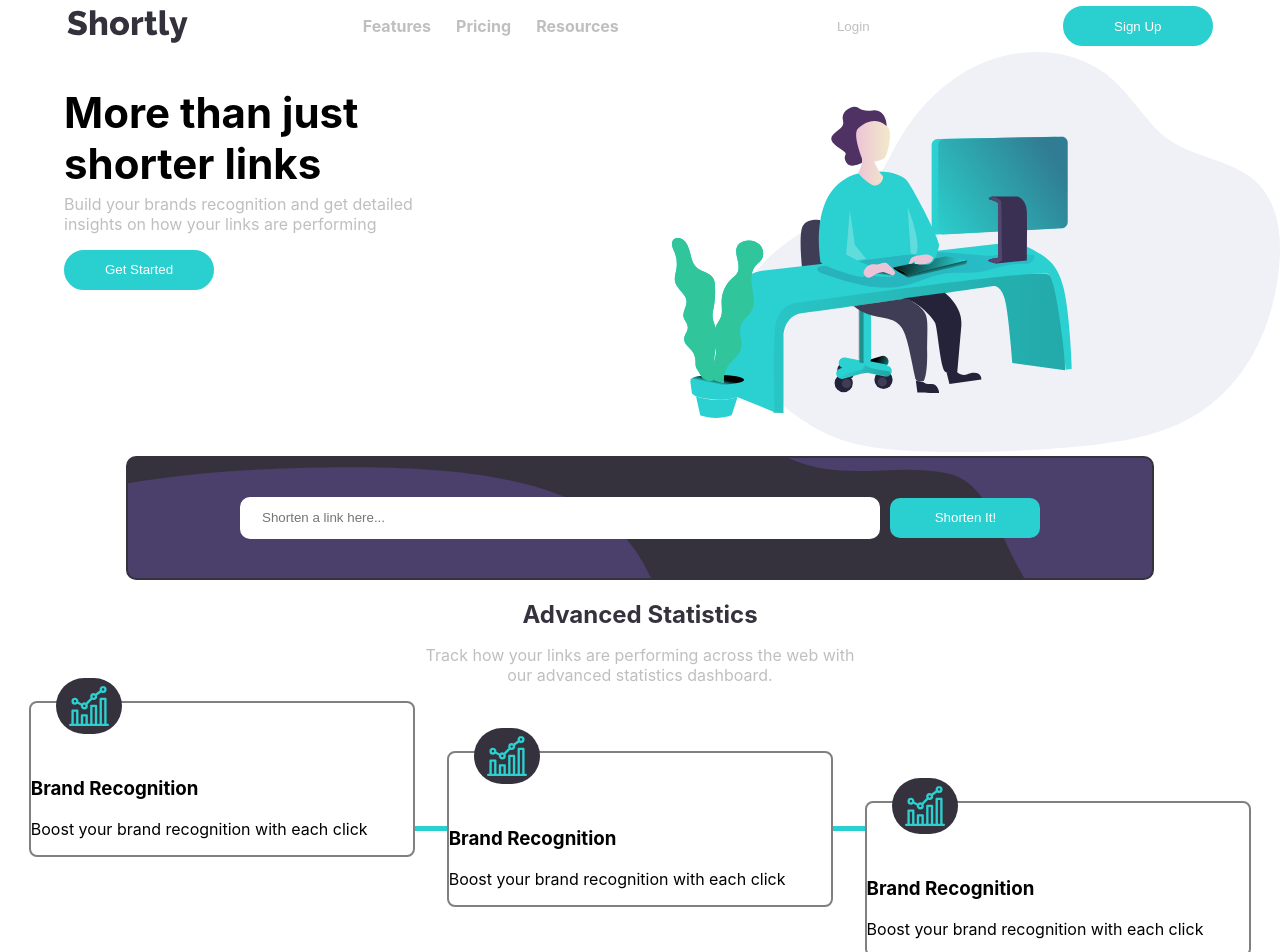
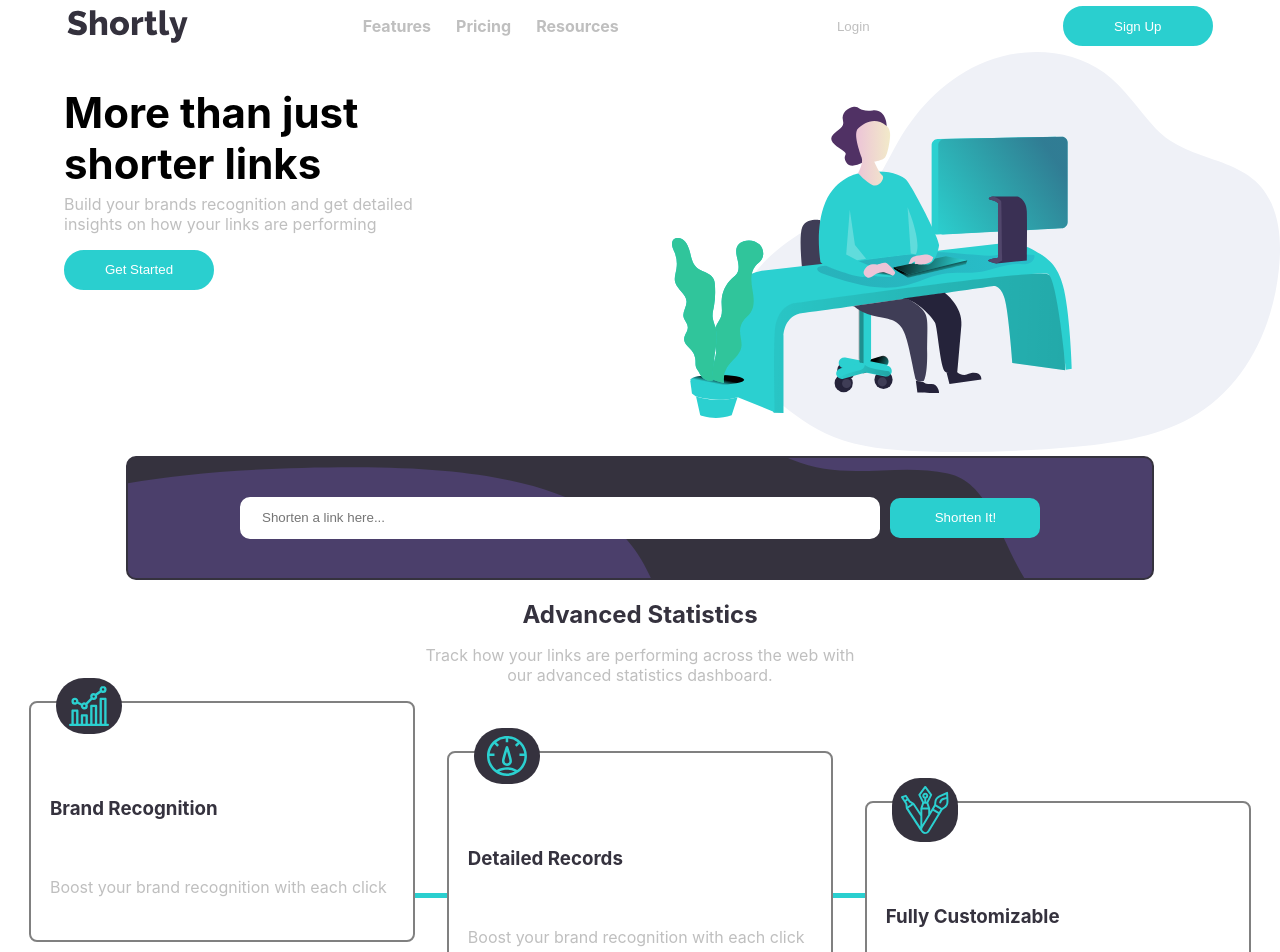
Before and after one commit to steven-mpawulo/url-shortening-page, a React (Create React App) app: page / in a window 1280 px wide. Shown: the top 952 px of the page. Built offline with nearby package versions, Linux system fonts and the light colour scheme.

Commit message:
adds padding to h2 and p in card

```diff
--- a/src/components/common/card/card.css
+++ b/src/components/common/card/card.css
@@ -3,6 +3,15 @@
     position: relative;
     width: 100%;
     border-radius: 8px;
+}
+.card h3 {
+    color: hsl(255, 11%, 22%);
+    padding: 5%;
+}
+
+.card p {
+    color: hsl(0, 0%, 75%);
+    padding: 5%;
 }
 .container-for-icon {
     position: relative;
--- a/src/components/main/Main.js
+++ b/src/components/main/Main.js
@@ -1,9 +1,11 @@
 import React from 'react'
 import Button from '../common/button/Button'
-import IllustrationWorking  from '../../images/illustration-working.svg'
+import IllustrationWorking from '../../images/illustration-working.svg'
 import './main.css'
 import Card from '../common/card/Card'
 import brandRecognitionIcon from '../../images/icon-brand-recognition.svg'
+import detailedRecordsIcon from '../../images/icon-detailed-records.svg'
+import fullyCustomizableIcon from '../../images/icon-fully-customizable.svg'
 
 const Main = () => {
     return (
@@ -12,16 +14,16 @@ const Main = () => {
                 <div className="first-section-left-container">
                     <h1>More than just <span>shorter links</span></h1>
                     <p>Build your brands recognition and get detailed <span>insights on how your links are performing</span></p>
-                <Button buttonText={"Get Started"} border={"2px solid hsl(180, 66%, 49%)"} backgroundColor={"hsl(180, 66%, 49%)"} color={"white"} borderRadius={"25px"}/>
+                    <Button buttonText={"Get Started"} border={"2px solid hsl(180, 66%, 49%)"} backgroundColor={"hsl(180, 66%, 49%)"} color={"white"} borderRadius={"25px"} />
                 </div>
                 <div className="first-section-right-container">
-                <img src={IllustrationWorking} alt="illustration-hero" className='illustration-hero'/>
+                    <img src={IllustrationWorking} alt="illustration-hero" className='illustration-hero' />
                 </div>
             </section>
             <section className='second-section'>
                 <div className="wrapper">
                     <input type="text" placeholder='Shorten a link here...' />
-                <Button buttonText={"Shorten It!"} border={"2px solid hsl(180, 66%, 49%)"} backgroundColor={"hsl(180, 66%, 49%)"} color={"white"} borderRadius={"10px"}/>
+                    <Button buttonText={"Shorten It!"} border={"2px solid hsl(180, 66%, 49%)"} backgroundColor={"hsl(180, 66%, 49%)"} color={"white"} borderRadius={"10px"} />
                 </div>
             </section>
             <section className='third-section'>
@@ -31,13 +33,13 @@ const Main = () => {
             </section>
             <section className='fourth-section'>
                 <div className="container-for-cards">
-            <Card icon={brandRecognitionIcon}  title= {"Brand Recognition"} message={"Boost your brand recognition with each click"} />
+                    <Card icon={brandRecognitionIcon} title={"Brand Recognition"} message={"Boost your brand recognition with each click"} />
                     <div className="card-separation">
                     </div>
-            <Card icon={brandRecognitionIcon}  title= {"Brand Recognition"} message={"Boost your brand recognition with each click"} position={"relative"} pushedFromTop={"50px"}/>
+                    <Card icon={detailedRecordsIcon} title={"Detailed Records"} message={"Boost your brand recognition with each click"} position={"relative"} pushedFromTop={"50px"} />
                     <div className="card-separation">
                     </div>
-            <Card icon={brandRecognitionIcon}  title= {"Brand Recognition"} message={"Boost your brand recognition with each click"} position={"relative"} pushedFromTop={"100px"}/>
+                    <Card icon={fullyCustomizableIcon} title={"Fully Customizable"} message={"Boost your brand recognition with each click"} position={"relative"} pushedFromTop={"100px"} />
                 </div>
             </section>
         </main>
```
Lines whose indentation alone changed are shown as unchanged.
